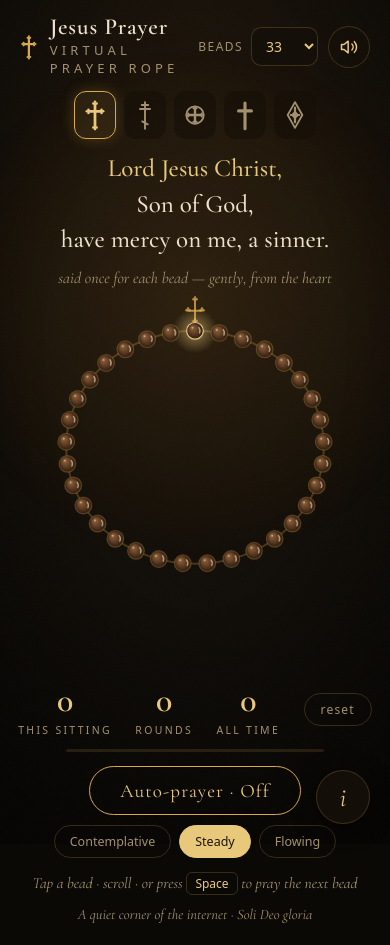
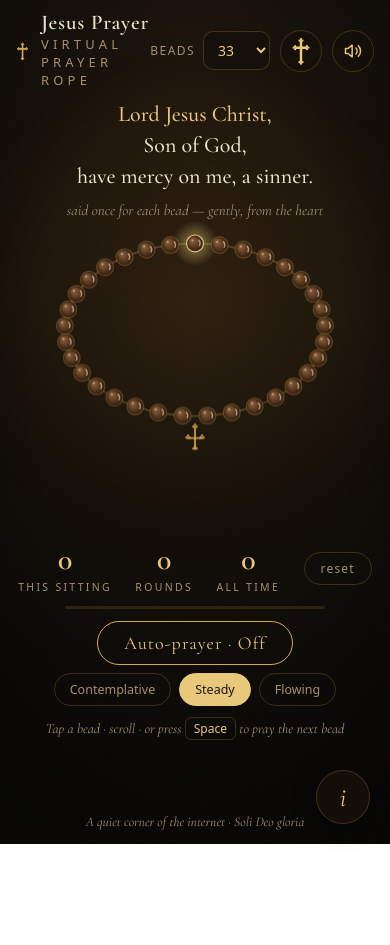
Before and after one commit to rtmalikian/jesus-prayer-app, a plain HTML site: page index.html in a window 390 px wide. After the commit the page ends 844 px from the top, so only its background shows below. Drawn offline with nearby package versions, Linux system fonts and the light colour scheme.

Commit message:
Jesus Prayer app: cross pendant at rope bottom, discreet cross picker, one-screen mobile layout
- Cross pendant moved to the bottom of the rope loop, as on a real
  komboskini (top placement could read as inverted)
- Cross selector moved from front-and-center row to a discreet
  top-right dropdown, like a language selector
- Compact vertical layout so the whole app fits one phone screen
  without scrolling

Signed-off-by: Raphael Malikian <rtmalikian@gmail.com>

```diff
--- a/index.html
+++ b/index.html
@@ -59,11 +59,18 @@ body{
   animation:flick 6s ease-in-out infinite}
 @keyframes flick{0%,100%{opacity:.65}28%{opacity:.92}52%{opacity:.72}76%{opacity:.95}}
 header, main, footer{position:relative; z-index:1}
-header{display:flex; align-items:center; justify-content:space-between; padding:16px 20px 4px}
+header{display:flex; align-items:center; justify-content:space-between; padding:12px 16px 2px}
 .brand{display:flex; align-items:center; gap:12px}
 .cross{width:26px; height:38px; color:var(--gold); display:inline-flex; align-items:center}
 .cross svg{width:100%; height:100%}
-.cross-picker{display:flex; justify-content:center; gap:8px; padding:10px 12px 0; position:relative; z-index:1}
+.cross-select{position:relative}
+#crossBtn{width:42px; height:42px; border-radius:50%; border:1px solid var(--line); background:rgba(20,15,9,.8);
+  color:var(--gold-soft); cursor:pointer; display:flex; align-items:center; justify-content:center; padding:8px}
+#crossBtn svg{width:20px; height:28px}
+.cross-menu{position:absolute; right:0; top:calc(100% + 10px); z-index:60; display:flex; gap:6px;
+  background:rgba(18,13,8,.97); border:1px solid var(--line); border-radius:16px; padding:8px;
+  box-shadow:0 12px 40px rgba(0,0,0,.6)}
+.cross-menu[hidden]{display:none}
 .cross-opt{width:42px; height:48px; border-radius:12px; border:1px solid transparent; background:rgba(20,15,9,.55);
   color:var(--muted); cursor:pointer; display:flex; align-items:center; justify-content:center; padding:6px}
 .cross-opt svg{width:22px; height:32px}
@@ -75,21 +82,21 @@ header{display:flex; align-items:center; justify-content:space-between; padding:
 .brand h1{margin:0; font-size:27px; font-weight:600; letter-spacing:.04em; line-height:1}
 .brand p{margin:2px 0 0; font-size:13px; letter-spacing:.32em; text-transform:uppercase; color:var(--muted); font-family:system-ui, sans-serif; font-weight:400}
 .top-controls{display:flex; align-items:center; gap:10px}
-.rope-label{font-family:system-ui,sans-serif; font-size:12px; letter-spacing:.12em; text-transform:uppercase; color:var(--muted); display:flex; align-items:center; gap:8px}
+.rope-label{font-family:system-ui,sans-serif; font-size:12px; letter-spacing:.12em; text-transform:uppercase; color:var(--muted); display:flex; align-items:center; gap:8px; white-space:nowrap}
 select{background:rgba(20,15,9,.8); color:var(--gold-soft); border:1px solid var(--line); border-radius:10px;
   padding:8px 10px; font-family:system-ui,sans-serif; font-size:14px; cursor:pointer}
 .icon-btn{width:42px; height:42px; border-radius:50%; border:1px solid var(--line); background:rgba(20,15,9,.8);
   color:var(--gold-soft); cursor:pointer; display:flex; align-items:center; justify-content:center}
 .icon-btn svg{width:20px; height:20px}
 .icon-btn.off{color:#6b5f4c}
-main{flex:1; display:flex; flex-direction:column; align-items:center; padding:6px 16px 0; width:100%; max-width:760px; margin:0 auto}
-.prayer-card{text-align:center; margin:10px 0 2px; padding:0 8px}
-.prayer{margin:0; font-size:clamp(25px, 5.6vw, 38px); line-height:1.42; font-weight:500; color:var(--ink)}
+main{flex:1; display:flex; flex-direction:column; align-items:center; padding:4px 14px 0; width:100%; max-width:760px; margin:0 auto}
+.prayer-card{text-align:center; margin:8px 0 0; padding:0 8px}
+.prayer{margin:0; font-size:clamp(22px, 5.4vw, 38px); line-height:1.42; font-weight:500; color:var(--ink)}
 .prayer .name{color:var(--gold-soft)}
 .prayer.pulse{animation:breath 2s ease}
 @keyframes breath{0%{text-shadow:0 0 0 rgba(232,200,122,0)}35%{text-shadow:0 0 26px rgba(232,200,122,.6)}100%{text-shadow:0 0 0 rgba(232,200,122,0)}}
-.prayer-sub{margin:10px 0 0; font-style:italic; color:var(--muted); font-size:16px}
-.stage-wrap{position:relative; width:100%; height:clamp(330px, 50vh, 560px); margin-top:2px}
+.prayer-sub{margin:8px 0 0; font-style:italic; color:var(--muted); font-size:15px}
+.stage-wrap{position:relative; width:100%; height:clamp(280px, 40vh, 560px); margin-top:2px}
 #stage{position:absolute; inset:0; width:100%; height:100%; display:block; touch-action:manipulation; cursor:pointer}
 .round-msg{position:absolute; left:50%; top:44%; transform:translate(-50%,-50%) scale(.96); max-width:82%;
   background:rgba(16,12,7,.92); border:1px solid var(--line); border-radius:16px; padding:18px 26px;
@@ -108,7 +115,7 @@ main{flex:1; display:flex; flex-direction:column; align-items:center; padding:6p
 .ghost:hover{color:var(--gold-soft); border-color:var(--gold)}
 .progress{width:min(430px, 72%); height:3px; background:rgba(217,169,79,.14); border-radius:2px; margin:12px 0 4px; overflow:hidden}
 .progress .bar{height:100%; width:0%; background:linear-gradient(90deg, var(--gold), var(--gold-soft)); border-radius:2px; transition:width .5s ease}
-.controls{display:flex; flex-direction:column; align-items:center; gap:10px; margin-top:10px}
+.controls{display:flex; flex-direction:column; align-items:center; gap:8px; margin-top:8px}
 .pill{border:1px solid var(--gold); background:transparent; color:var(--gold-soft); border-radius:999px;
   padding:12px 30px; font-family:"Cormorant Garamond",serif; font-size:19px; letter-spacing:.06em; cursor:pointer;
   transition:all .3s ease}
@@ -148,12 +155,15 @@ main{flex:1; display:flex; flex-direction:column; align-items:center; padding:6p
 .tab-body li{margin:9px 0}
 .tab-body a{color:var(--gold-soft)}
 .sheet .close-row{display:flex; justify-content:center; margin-top:20px}
-footer{position:relative; z-index:1; text-align:center; padding:14px 16px 22px; color:var(--muted);
-  font-style:italic; font-size:14.5px}
+footer{position:relative; z-index:1; text-align:center; padding:10px 16px 14px; color:var(--muted);
+  font-style:italic; font-size:13.5px}
 @media (max-width:520px){
-  .brand h1{font-size:23px}
-  .prayer-card{margin-top:6px}
-  .stage-wrap{height:clamp(300px, 46vh, 480px)}
+  .brand h1{font-size:21px}
+  .prayer-card{margin-top:4px}
+  .stage-wrap{height:clamp(260px, 38vh, 460px)}
+  .stat .num{font-size:30px}
+  .pill{padding:10px 26px; font-size:18px}
+  .hint{font-size:14px}
 }
 </style>
 </head>
@@ -178,14 +188,16 @@ footer{position:relative; z-index:1; text-align:center; padding:14px 16px 22px;
         <option value="100">100</option>
       </select>
     </label>
+    <div class="cross-select">
+      <button id="crossBtn" aria-label="Choose a cross" aria-haspopup="true" aria-expanded="false"></button>
+      <div class="cross-menu" id="crossMenu" hidden role="menu"></div>
+    </div>
     <button class="icon-btn" id="soundBtn" aria-label="Toggle bead sound">
       <svg id="soundOnIcon" viewBox="0 0 24 24" fill="none" stroke="currentColor" stroke-width="1.8" stroke-linecap="round" stroke-linejoin="round"><path d="M11 5 6 9H3v6h3l5 4V5z"/><path d="M15.5 8.5a5 5 0 0 1 0 7"/><path d="M18.4 5.6a9 9 0 0 1 0 12.8"/></svg>
       <svg id="soundOffIcon" viewBox="0 0 24 24" fill="none" stroke="currentColor" stroke-width="1.8" stroke-linecap="round" stroke-linejoin="round" style="display:none"><path d="M11 5 6 9H3v6h3l5 4V5z"/><line x1="22" y1="9" x2="16" y2="15"/><line x1="16" y1="9" x2="22" y2="15"/></svg>
     </button>
   </div>
 </header>
-
-<nav class="cross-picker" id="crossPicker" aria-label="Choose a cross"></nav>
 
 <main>
   <section class="prayer-card" aria-live="polite">
@@ -299,6 +311,7 @@ function crossSVG(id){
 }
 function renderCross(){
   $('logoCross').innerHTML = crossSVG(state.cross);
+  $('crossBtn').innerHTML = crossSVG(state.cross);
   document.querySelectorAll('.cross-opt').forEach(b =>
     b.classList.toggle('on', b.dataset.cross === state.cross));
 }
@@ -313,10 +326,10 @@ const geo = { cx:0, cy:0, rx:0, ry:0, hx:0, hy:0 };
 
 function beadRadius(){ return clamp((geo.rx * 2 * Math.PI / state.ropeSize) * 0.34, 5, 15); }
 function layout(){
-  geo.cx = W/2; geo.cy = H * 0.40;
+  geo.cx = W/2; geo.cy = H * 0.34;
   geo.rx = Math.min(W * 0.36, 300);
-  geo.ry = Math.min(H * 0.30, 225);
-  geo.hx = W/2; geo.hy = H - 74;
+  geo.ry = Math.min(H * 0.27, 200);
+  geo.hx = W/2; geo.hy = H - 70;
 }
 function resize(){
   const dpr = Math.min(2, window.devicePixelRatio || 1);
@@ -552,8 +565,8 @@ function drawFingers(pinch, roll){
   const ixX = hx + 8 + fx, ixY = hy - r - 5 - spread;
   ctx.save();
   ctx.shadowColor = 'rgba(0,0,0,.45)'; ctx.shadowBlur = 18; ctx.shadowOffsetY = 8;
-  finger(hx - 118, hy + 92, thX, thY, 32);   // thumb, rising from below
-  finger(hx - 118, hy - 92, ixX, ixY, 29);   // index finger, descending from above
+  finger(hx - 100, hy + 58, thX, thY, 32);   // thumb, rising from below
+  finger(hx - 100, hy - 58, ixX, ixY, 29);   // index finger, descending from above
   ctx.restore();
 }
 
@@ -600,7 +613,8 @@ function draw(now){
   ctx.beginPath();
   ctx.ellipse(geo.cx, geo.cy, geo.rx, geo.ry, 0, 0, Math.PI * 2);
   ctx.strokeStyle = 'rgba(217,169,79,.26)'; ctx.lineWidth = 2; ctx.stroke();
-  drawMiniCross(geo.cx, geo.cy - geo.ry - 20);
+  // the cross pendant hangs at the bottom of the loop, as on a real prayer rope
+  drawMiniCross(geo.cx, geo.cy + geo.ry + 22);
 
   const r = beadRadius(), a = state.anim;
   for(let i = 0; i < state.ropeSize; i++){
@@ -636,7 +650,10 @@ window.addEventListener('keydown', e => {
     e.preventDefault(); initAudio();
     if(state.auto) setAuto(false); else advance();
   }
-  if(e.key === 'Escape' && !$('modal').hidden) closeModal();
+  if(e.key === 'Escape'){
+    if(!$('modal').hidden) closeModal();
+    $('crossMenu').hidden = true;
+  }
 });
 
 /* ---------------- controls ---------------- */
@@ -736,17 +753,32 @@ $('closeModal').addEventListener('click', closeModal);
 $('modal').addEventListener('click', e => { if(e.target === $('modal')) closeModal(); });
 
 /* ---------------- init ---------------- */
-(function buildCrossPicker(){
-  const nav = $('crossPicker');
+(function buildCrossMenu(){
+  const menu = $('crossMenu'), btn = $('crossBtn');
   CROSSES.forEach(c => {
     const b = document.createElement('button');
     b.className = 'cross-opt';
     b.dataset.cross = c.id;
     b.title = c.label;
     b.setAttribute('aria-label', c.label);
+    b.setAttribute('role', 'menuitem');
     b.innerHTML = crossSVG(c.id);
-    b.addEventListener('click', () => { initAudio(); selectCross(c.id); });
-    nav.appendChild(b);
+    b.addEventListener('click', () => {
+      initAudio(); selectCross(c.id);
+      menu.hidden = true; btn.setAttribute('aria-expanded', 'false');
+    });
+    menu.appendChild(b);
+  });
+  btn.addEventListener('click', e => {
+    e.stopPropagation();
+    const willOpen = menu.hidden;
+    menu.hidden = !willOpen;
+    btn.setAttribute('aria-expanded', String(willOpen));
+  });
+  document.addEventListener('click', e => {
+    if(!menu.hidden && !e.target.closest('.cross-select')){
+      menu.hidden = true; btn.setAttribute('aria-expanded', 'false');
+    }
   });
 })();
 renderCross();
```
Also changed, not shown: 1 other file.
